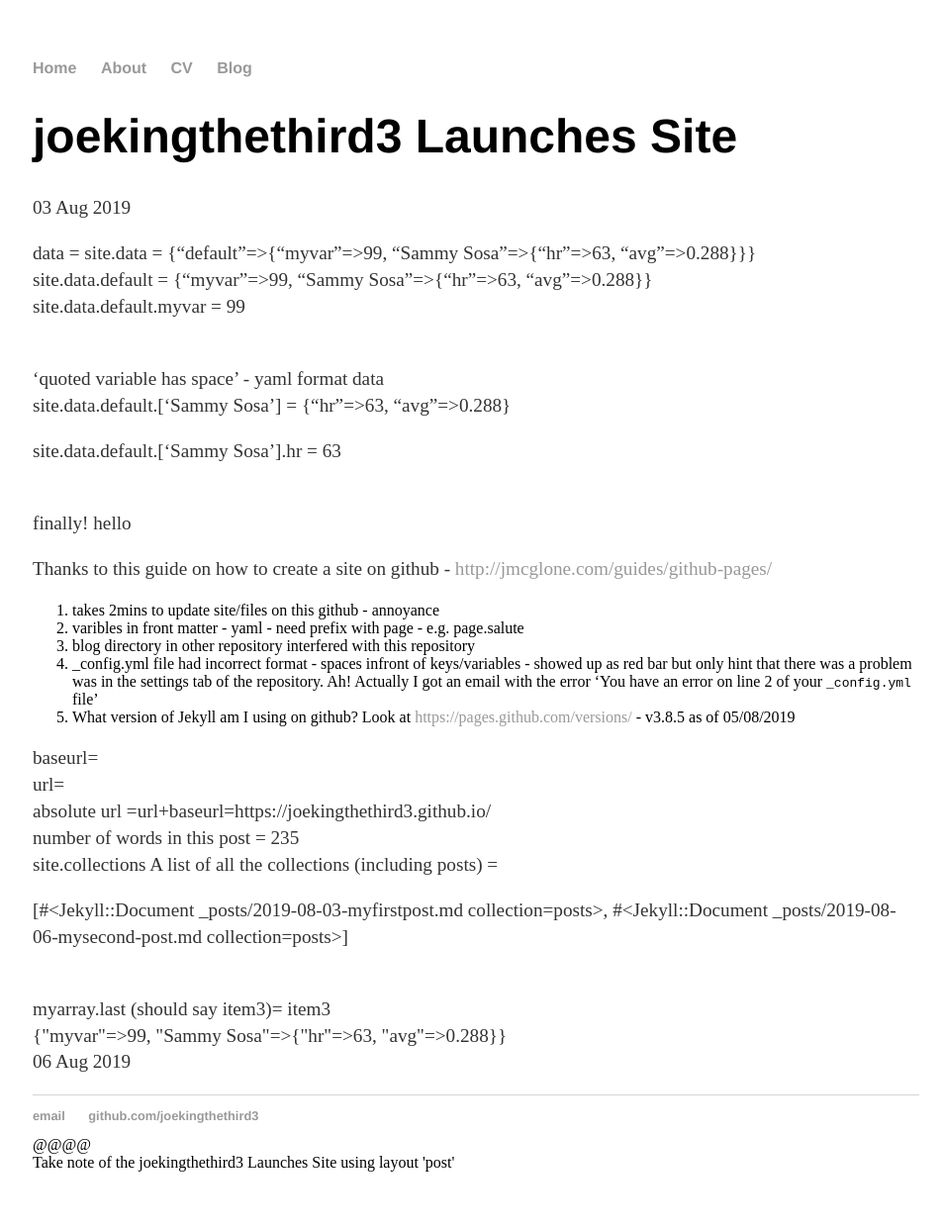
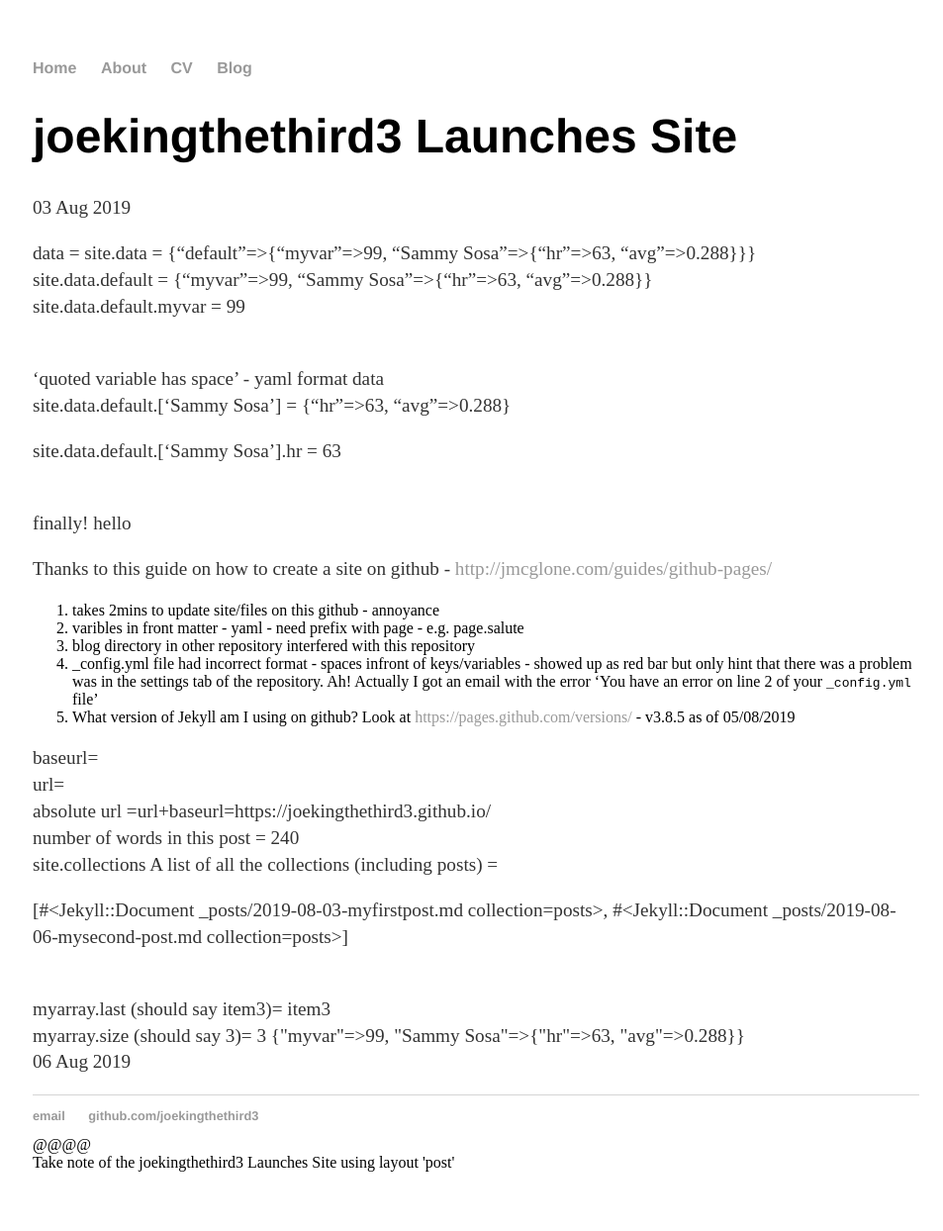
Before and after one commit to joekingTheThird3/joekingTheThird3.github.io, a Jekyll site: the page built from _posts/2019-08-03-myfirstpost.md, in a window 1280 px wide. Shown: the whole page at 99% size, without its empty margins (159-1112 px from the left). Built offline with Jekyll 4.4.1, drawn with Linux system fonts in a browser that asks for light colours.

Commit message:
Update 2019-08-03-myfirstpost.md

```diff
--- a/_posts/2019-08-03-myfirstpost.md
+++ b/_posts/2019-08-03-myfirstpost.md
@@ -50,6 +50,7 @@ site.collections A list of all the collections (including posts) = <br>
 <!-- .last in liquid notation method  https://github.com/Shopify/liquid/wiki/Liquid-for-Designers -->
 myarray.last (should say item3)= {{page.myarray.last}}
 <br>
+myarray.size (should say 3)= {{page.myarray.size}}
 {{  site.data.default | inspect }}
 <br>
 {{ site.time | date_to_string }}
```
